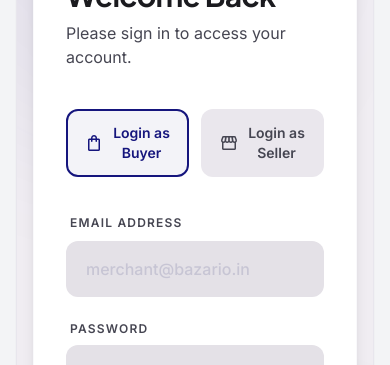
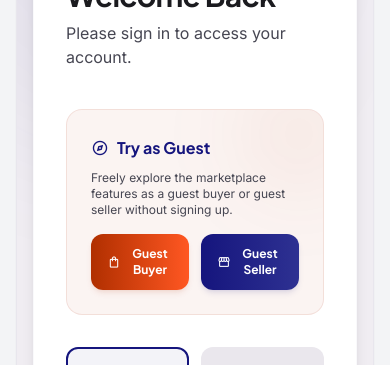
Before and after one commit to parthvyas7/bazario, a React (Vite) app: page /login in a window 390 px wide. Shown: the part 249-614 px from the top of the page. Built offline with nearby package versions, Linux system fonts and the light colour scheme; no server answers.

Commit message:
feat: implement guest access in authentication forms, optimize mobile responsive layouts, and update roadmap in README

```diff
--- a/src/components/auth/LoginForm.jsx
+++ b/src/components/auth/LoginForm.jsx
@@ -22,6 +22,30 @@ const LoginForm = () => {
       }
     }
   }, [user, profile, navigate, redirectTo]);
+
+  const handleGuestBuyerLogin = async () => {
+    clearError();
+    try {
+      const { user: loggedInUser } = await signIn('buyersample@bazario.in', 'Password123!', 'buyer');
+      if (loggedInUser) {
+        navigate(redirectTo);
+      }
+    } catch (err) {
+      console.error('Guest buyer login error:', err);
+    }
+  };
+
+  const handleGuestSellerLogin = async () => {
+    clearError();
+    try {
+      const { user: loggedInUser } = await signIn('sellersample@bazario.in', 'Password123!', 'seller');
+      if (loggedInUser) {
+        navigate('/seller-dashboard');
+      }
+    } catch (err) {
+      console.error('Guest seller login error:', err);
+    }
+  };
 
   const handleSubmit = async (e) => {
     e.preventDefault();
@@ -95,6 +119,37 @@ const LoginForm = () => {
               {error}
             </div>
           )}
+
+          {/* Guest Access Section */}
+          <div className="mb-8 p-6 bg-secondary/5 border border-secondary/10 rounded-2xl relative overflow-hidden">
+            <div className="absolute top-0 right-0 w-32 h-32 bg-secondary/5 rounded-full blur-2xl -mr-10 -mt-10"></div>
+            <h3 className="font-headline font-bold text-base text-primary mb-2 flex items-center gap-2 relative z-10">
+              <span className="material-symbols-outlined text-lg">explore</span> Try as Guest
+            </h3>
+            <p className="text-xs text-on-surface-variant mb-4 relative z-10">
+              Freely explore the marketplace features as a guest buyer or guest seller without signing up.
+            </p>
+            <div className="grid grid-cols-2 gap-3 relative z-10">
+              <button
+                type="button"
+                disabled={isLoading}
+                onClick={handleGuestBuyerLogin}
+                className="py-3 px-4 rounded-xl bg-gradient-to-r from-secondary to-secondary-container text-white font-headline font-bold text-xs shadow-md shadow-secondary/10 hover:shadow-secondary/20 hover:scale-[1.02] active:scale-[0.98] transition-all flex items-center justify-center gap-1.5 disabled:opacity-50 disabled:pointer-events-none"
+              >
+                <span className="material-symbols-outlined text-sm">shopping_bag</span>
+                Guest Buyer
+              </button>
+              <button
+                type="button"
+                disabled={isLoading}
+                onClick={handleGuestSellerLogin}
+                className="py-3 px-4 rounded-xl bg-gradient-to-r from-primary to-primary-container text-white font-headline font-bold text-xs shadow-md shadow-primary/10 hover:shadow-primary/20 hover:scale-[1.02] active:scale-[0.98] transition-all flex items-center justify-center gap-1.5 disabled:opacity-50 disabled:pointer-events-none"
+              >
+                <span className="material-symbols-outlined text-sm">storefront</span>
+                Guest Seller
+              </button>
+            </div>
+          </div>
 
           <div className="grid grid-cols-2 gap-3 mb-8">
             <button
--- a/src/components/auth/RegisterForm.jsx
+++ b/src/components/auth/RegisterForm.jsx
@@ -278,6 +278,9 @@ const RegisterForm = () => {
             Already have an account?
             <Link to={`/login${location.search}`} className="text-primary font-bold hover:underline underline-offset-4 ml-2">Sign In</Link>
           </p>
+          <div className="mt-4 text-center text-xs text-on-surface-variant border-t border-outline-variant/10 pt-4">
+            Just visiting? <Link to={`/login${location.search}`} className="text-secondary font-bold hover:underline underline-offset-4">Try Instant Guest Access</Link>
+          </div>
         </div>
       </div>
     </main>
--- a/src/pages/BuyerHome.jsx
+++ b/src/pages/BuyerHome.jsx
@@ -111,16 +111,16 @@ const BuyerHome = () => {
       <main className="flex-grow pt-8 pb-20">
         {/* Hero Section: Editorial Promotional Banner */}
         <section className="px-8 mb-16">
-          <div className="relative w-full h-[500px] rounded-2xl overflow-hidden bg-primary-container flex items-center">
+          <div className="relative w-full h-[380px] md:h-[500px] rounded-2xl overflow-hidden bg-primary-container flex items-center">
             <div className="absolute inset-0 z-0">
-              <img className="w-full h-full object-cover opacity-60" alt="Hero background" src="https://images.unsplash.com/photo-1513519245088-0e12902e5a38?auto=format&fit=crop&w=1200&q=80"/>
+              <img className="w-full h-full object-cover opacity-60" fetchPriority="high" loading="eager" alt="Hero background" src="https://images.unsplash.com/photo-1513519245088-0e12902e5a38?auto=format&fit=crop&w=1200&q=80"/>
               <div className="absolute inset-0 bg-gradient-to-r from-primary via-primary/40 to-transparent"></div>
             </div>
-            <div className="relative z-10 max-w-2xl pl-12 text-white">
-              <span className="font-headline font-bold uppercase tracking-widest text-secondary mb-4 block">The Indian Merchant</span>
-              <h1 className="text-6xl font-headline font-extrabold tracking-tight mb-6 leading-tight">Authentic Indian Craftsmanship, Reimagined.</h1>
-              <p className="text-xl text-primary-fixed leading-relaxed mb-8 font-body">From artisanal home decor to cutting-edge electronics, discover the best of Bharat’s creative landscape.</p>
-              <Link to="/products" className="px-8 py-4 rounded-full bg-gradient-to-r from-primary to-primary-container text-white font-headline font-bold shadow-lg hover:scale-105 transition-transform inline-block">Explore the Collection</Link>
+            <div className="relative z-10 max-w-2xl px-6 md:px-0 md:pl-12 text-white">
+              <span className="font-headline font-bold uppercase tracking-widest text-secondary mb-2 md:mb-4 block text-xs md:text-sm">The Indian Merchant</span>
+              <h1 className="text-3xl sm:text-4xl md:text-6xl font-headline font-extrabold tracking-tight mb-4 md:mb-6 leading-tight">Authentic Indian Craftsmanship, Reimagined.</h1>
+              <p className="text-sm sm:text-base md:text-xl text-primary-fixed leading-relaxed mb-6 md:mb-8 font-body">From artisanal home decor to cutting-edge electronics, discover the best of Bharat’s creative landscape.</p>
+              <Link to="/products" className="px-6 py-3 md:px-8 md:py-4 rounded-full bg-gradient-to-r from-primary to-primary-container text-white font-headline font-bold shadow-lg hover:scale-105 transition-transform inline-block text-sm md:text-base">Explore the Collection</Link>
             </div>
           </div>
         </section>
@@ -148,9 +148,9 @@ const BuyerHome = () => {
           <h2 className="text-3xl font-headline font-extrabold mb-8 tracking-tight flex items-center gap-2">
             New Arrivals <span className="w-12 h-1 bg-secondary rounded-full"></span>
           </h2>
-          <div className="grid grid-cols-1 md:grid-cols-4 gap-6 h-[600px]">
+          <div className="grid grid-cols-1 md:grid-cols-4 gap-6 h-auto md:h-[600px]">
             {/* Slot 1: Major Card (Latest Product) */}
-            <div className="md:col-span-2 md:row-span-2 bg-surface-container-lowest border border-gray-100 rounded-2xl overflow-hidden relative group shadow-sm hover:shadow-md transition-shadow">
+            <div className="md:col-span-2 md:row-span-2 bg-surface-container-lowest border border-gray-100 rounded-2xl overflow-hidden relative group shadow-sm hover:shadow-md transition-shadow h-[380px] md:h-full">
               <img className="w-full h-full object-cover group-hover:scale-105 transition-transform duration-700" alt={p0.name} src={p0.image_url || "/placeholder-image.png"}/>
               <div className="absolute inset-0 bg-gradient-to-t from-black/85 via-black/35 to-transparent"></div>
 
@@ -172,15 +172,15 @@ const BuyerHome = () => {
                 </button>
               )}
 
-              <div className="absolute bottom-0 left-0 right-0 p-8 z-10">
-                <span className="text-secondary font-headline font-bold text-xs uppercase tracking-wider mb-2 block">{p0.category || 'NEW ARRIVAL'}</span>
+              <div className="absolute bottom-0 left-0 right-0 p-6 md:p-8 z-10">
+                <span className="text-secondary font-headline font-bold text-[10px] md:text-xs uppercase tracking-wider mb-2 block">{p0.category || 'NEW ARRIVAL'}</span>
                 <Link to={p0.id === 'placeholder' ? '/products' : `/product/${p0.id}`}>
-                  <h3 className="text-white text-3xl font-headline font-bold line-clamp-1 mb-2">{p0.name}</h3>
+                  <h3 className="text-white text-2xl md:text-3xl font-headline font-bold line-clamp-1 mb-2">{p0.name}</h3>
                 </Link>
-                <p className="text-gray-300 text-sm font-medium line-clamp-2 mb-4 max-w-lg">{p0.description}</p>
+                <p className="text-gray-300 text-xs md:text-sm font-medium line-clamp-2 mb-3 md:mb-4 max-w-xs md:max-w-lg">{p0.description}</p>
                 <div className="flex items-baseline gap-1">
                   <span className="text-secondary font-headline font-bold">₹</span>
-                  <span className="text-2xl font-headline font-extrabold text-white">
+                  <span className="text-xl md:text-2xl font-headline font-extrabold text-white">
                     {formatPrice(p0.price)}
                   </span>
                 </div>
@@ -188,7 +188,7 @@ const BuyerHome = () => {
             </div>
 
             {/* Slot 2: Top Right Square (2nd Product) */}
-            <div className="bg-surface-container-lowest border border-gray-100 rounded-2xl overflow-hidden relative group shadow-sm hover:shadow-md transition-shadow">
+            <div className="bg-surface-container-lowest border border-gray-100 rounded-2xl overflow-hidden relative group shadow-sm hover:shadow-md transition-shadow h-[240px] md:h-full">
               <img className="w-full h-full object-cover group-hover:scale-105 transition-transform duration-700" alt={p1.name} src={p1.image_url || "/placeholder-image.png"}/>
               <div className="absolute inset-0 bg-gradient-to-t from-black/80 via-black/20 to-transparent"></div>
 
@@ -218,7 +218,7 @@ const BuyerHome = () => {
             </div>
 
             {/* Slot 3: Bottom Right Square (3rd Product) */}
-            <div className="bg-surface-container-lowest border border-gray-100 rounded-2xl overflow-hidden relative group shadow-sm hover:shadow-md transition-shadow">
+            <div className="bg-surface-container-lowest border border-gray-100 rounded-2xl overflow-hidden relative group shadow-sm hover:shadow-md transition-shadow h-[240px] md:h-full">
               <img className="w-full h-full object-cover group-hover:scale-105 transition-transform duration-700" alt={p2.name} src={p2.image_url || "/placeholder-image.png"}/>
               <div className="absolute inset-0 bg-gradient-to-t from-black/80 via-black/20 to-transparent"></div>
 
@@ -248,7 +248,7 @@ const BuyerHome = () => {
             </div>
 
             {/* Slot 4: Bottom Wide Block (4th Product) */}
-            <div className="md:col-span-2 bg-surface-container-lowest border border-gray-100 rounded-2xl overflow-hidden relative group shadow-sm hover:shadow-md transition-shadow">
+            <div className="md:col-span-2 bg-surface-container-lowest border border-gray-100 rounded-2xl overflow-hidden relative group shadow-sm hover:shadow-md transition-shadow h-[240px] md:h-full">
               <img className="w-full h-full object-cover group-hover:scale-105 transition-transform duration-700" alt={p3.name} src={p3.image_url || "/placeholder-image.png"}/>
               <div className="absolute inset-0 bg-gradient-to-t from-black/80 via-black/20 to-transparent"></div>
 
```
Also changed, not shown: 1 other file (tests, documents, lock files or other folders).
